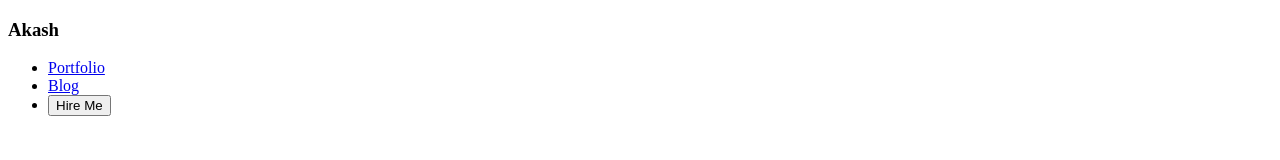
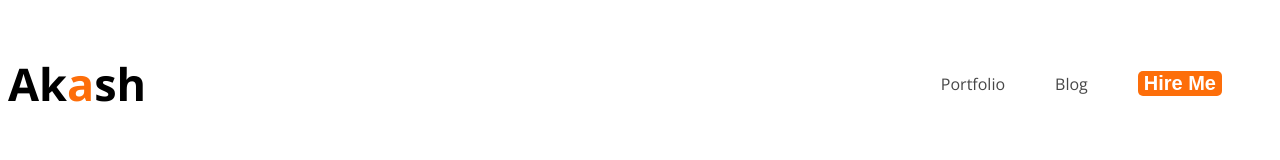
Before and after one commit to Ashraful-Islam-Akash3737/My-Portfolio, a plain HTML site: page index.html in a window 1280 px wide. Drawn offline with nearby package versions, Linux system fonts and the light colour scheme.

Commit message:
added nav

```diff
--- a/index.html
+++ b/index.html
@@ -4,16 +4,19 @@
     <meta charset="UTF-8">
     <meta name="viewport" content="width=device-width, initial-scale=1.0">
     <title>Web Developer Portfolio</title>
-    <link rel="stylesheet" href="styles/portfolio.css"
+    <link rel="preconnect" href="https://fonts.gstatic.com" crossorigin>
+    <link href="https://fonts.googleapis.com/css2? family=Lato:ital,wght@0,400;0,700;1,400&family=Open+Sans:wght@400;700;800&display=swap" rel="stylesheet">
+
+    <link rel="stylesheet" href="styles/portfolio.css">
 </head>
 <body>
     <header>
         <nav>
-            <h3>Akash</h3>
+            <h3 class="nav-title">Ak<span class="text-primary">a</span>sh</h3>
             <ul>
                 <li><a href="#">Portfolio</a></li>
                 <li><a href="#">Blog</a></li>
-                <li><button>Hire Me</button></li>
+                <li><button class="btn-primary">Hire Me</button></li>
             </ul>
         </nav>
     </header>
--- a/styles/portfolio.css
+++ b/styles/portfolio.css
@@ -0,0 +1,46 @@
+*{
+    /* margin: 0; */
+    /* padding: 0; */
+}
+body{
+    font-family:'Lato',sans-serif;
+    font-family:'Open Sans',sans-serif;
+
+}
+.text-primary{
+    color: #FD6E0A;
+}
+.btn-primary{
+    border-radius: 5px;
+    background: #FD6E0A;
+    border: 0;
+    color: white;
+    font-size: 20px;
+    font-weight: 700;
+    padding: 15px,35px;
+}
+nav{
+    display: flex;
+    justify-content: space-between;
+    align-items: center;
+}
+.nav-title{
+    color: black;
+    font-size: 45px;
+    font-weight:bolder 800px;;
+}
+span{
+    color:#FD6E0A;
+}
+nav >ul{
+    display: flex;
+    align-items: center;
+}
+nav li{
+    list-style-type: none;
+    margin-right: 50px;
+}
+nav a{
+    text-decoration: none;
+    color:#474747;
+}
```
